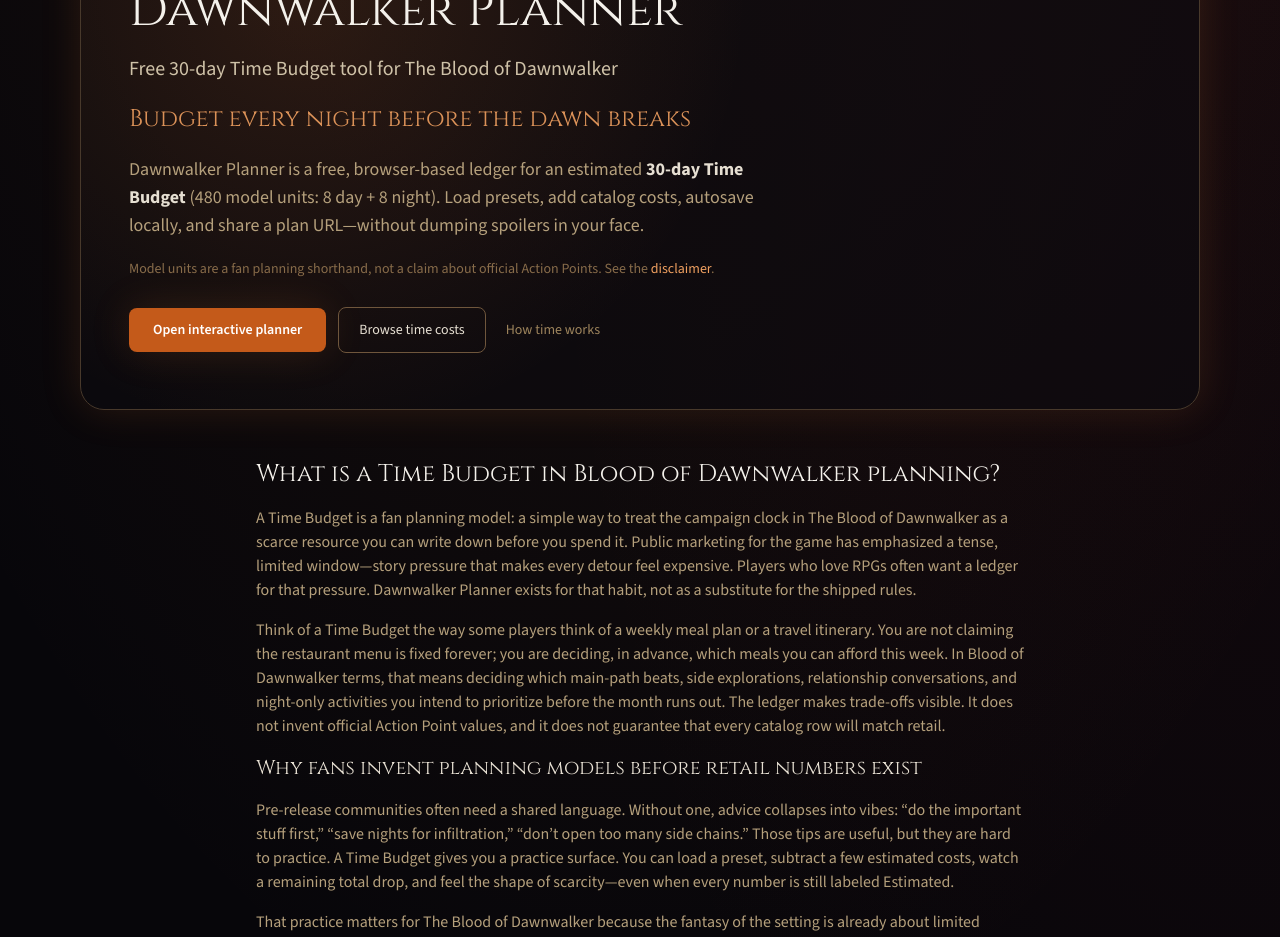
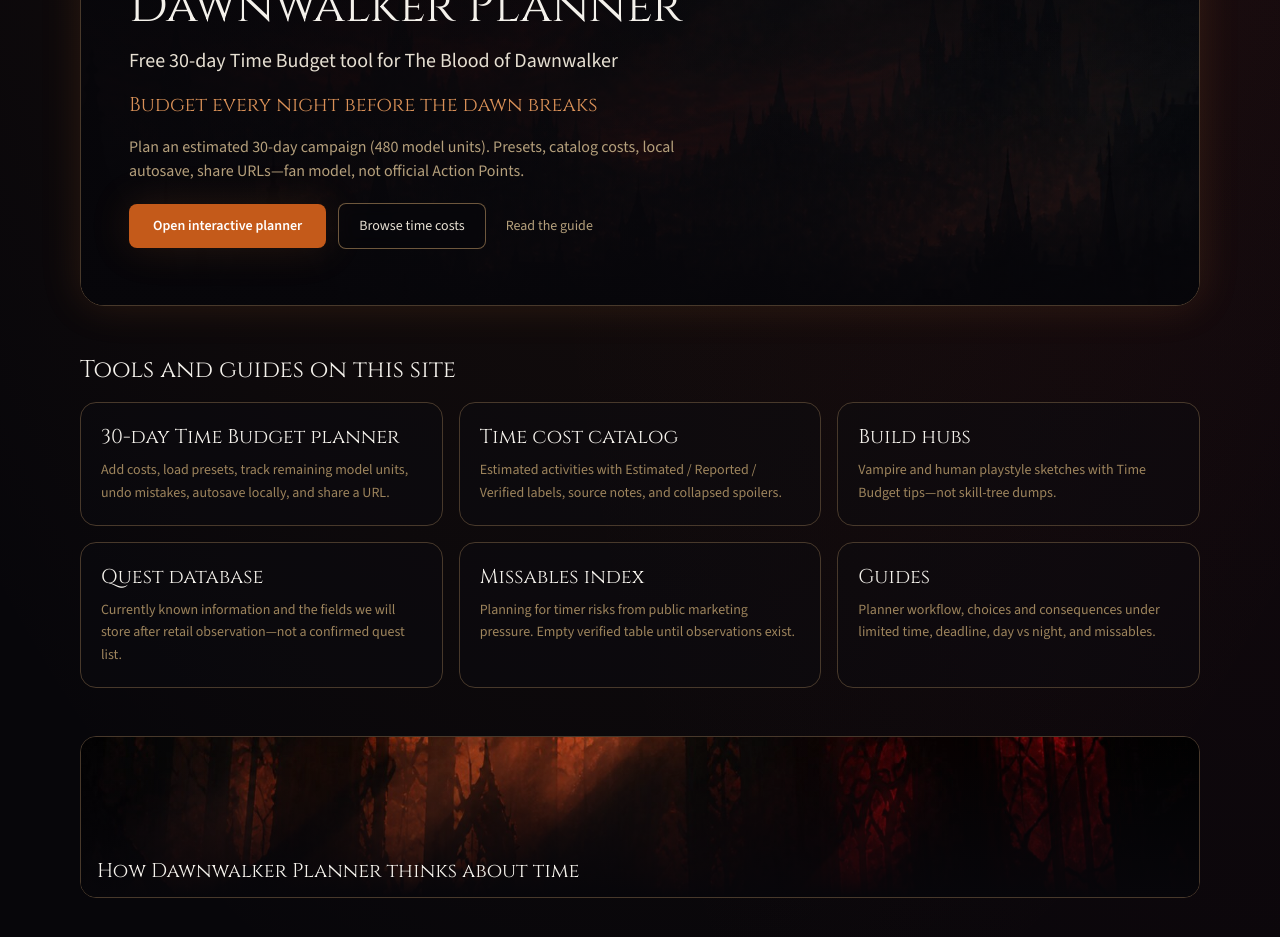
Before and after one commit to tumingguang-svg/dawnwalkerplanner, a Next.js app: page / in a window 1280 px wide. Shown: the part 260-1197 px from the top of the page. Built offline with nearby package versions, Linux system fonts and the light colour scheme; no server answers.

Commit message:
ui: homepage hero atmosphere art and shorter above-the-fold copy

```diff
--- a/src/app/page.tsx
+++ b/src/app/page.tsx
@@ -1,5 +1,6 @@
 import type { Metadata } from "next";
 import { pageMetadata } from "@/lib/seo";
+import Image from "next/image";
 import Link from "next/link";
 import { AP_CONFIG } from "@/data/apConfig";
 import { DataStatus } from "@/components/DataStatus";
@@ -55,9 +56,18 @@
         dangerouslySetInnerHTML={{ __html: JSON.stringify(jsonLd) }}
       />
 
-      <section className="relative overflow-hidden rounded-3xl border border-dusk-800 bg-night-900/60 px-6 py-12 shadow-glow md:px-12 md:py-14">
-        <div className="absolute inset-0 bg-[radial-gradient(circle_at_20%_20%,rgba(224,120,48,0.15),transparent_45%)]" />
-        <div className="relative max-w-2xl space-y-5">
+      <section className="relative overflow-hidden rounded-3xl border border-dusk-800 shadow-glow min-h-[22rem] md:min-h-[26rem]">
+        <Image
+          src="/hero-bg.jpg"
+          alt="Atmospheric gothic city silhouette under a crimson moon — original fan-site artwork, not official game art"
+          fill
+          priority
+          className="object-cover object-center"
+          sizes="(max-width: 1152px) 100vw, 1152px"
+        />
+        <div className="absolute inset-0 bg-gradient-to-r from-night-950/95 via-night-950/80 to-night-950/45" />
+        <div className="absolute inset-0 bg-gradient-to-t from-night-950/90 via-transparent to-night-950/40" />
+        <div className="relative max-w-2xl space-y-4 px-6 py-10 md:px-12 md:py-14">
           <div className="flex flex-wrap items-center gap-2">
             <p className="text-xs uppercase tracking-[0.25em] text-ember-400">
               Unofficial fan site
@@ -69,30 +79,18 @@
           <h1 className="font-display text-4xl leading-tight text-dusk-50 md:text-5xl">
             Dawnwalker Planner
           </h1>
-          <p className="text-lg text-dusk-200 md:text-xl">
+          <p className="text-lg text-dusk-100 md:text-xl">
             Free 30-day Time Budget tool for The Blood of Dawnwalker
           </p>
-          <p className="font-display text-xl text-ember-400/90 md:text-2xl">
+          <p className="font-display text-lg text-ember-400/90 md:text-xl">
             Budget every night before the dawn breaks
           </p>
-          <p className="text-lg text-dusk-300">
-            Dawnwalker Planner is a free, browser-based ledger for an estimated{" "}
-            <strong className="text-dusk-100">
-              {AP_CONFIG.totalDays}-day Time Budget
-            </strong>{" "}
-            ({AP_CONFIG.totalAp} model units: {AP_CONFIG.dayAp} day +{" "}
-            {AP_CONFIG.nightAp} night). Load presets, add catalog costs, autosave
-            locally, and share a plan URL—without dumping spoilers in your face.
+          <p className="text-sm text-dusk-300 md:text-base max-w-xl">
+            Plan an estimated {AP_CONFIG.totalDays}-day campaign ({AP_CONFIG.totalAp}{" "}
+            model units). Presets, catalog costs, local autosave, share URLs—fan
+            model, not official Action Points.
           </p>
-          <p className="text-sm text-dusk-500">
-            Model units are a fan planning shorthand, not a claim about official
-            Action Points. See the{" "}
-            <Link href="/disclaimer" className="text-ember-400 hover:underline">
-              disclaimer
-            </Link>
-            .
-          </p>
-          <div className="flex flex-wrap items-center gap-3 pt-2">
+          <div className="flex flex-wrap items-center gap-3 pt-1">
             <Link
               href="/planner"
               className="inline-flex min-h-11 items-center justify-center rounded-lg bg-ember-600 px-6 py-3 text-sm font-semibold text-white shadow-glow hover:bg-ember-500"
@@ -101,21 +99,88 @@
             </Link>
             <Link
               href="/time-costs"
-              className="inline-flex min-h-11 items-center justify-center rounded-lg border border-dusk-600 px-5 py-3 text-sm font-medium text-dusk-100 hover:border-ember-500"
+              className="inline-flex min-h-11 items-center justify-center rounded-lg border border-dusk-500/80 bg-night-950/50 px-5 py-3 text-sm font-medium text-dusk-100 backdrop-blur hover:border-ember-500"
             >
               Browse time costs
             </Link>
+            <a
+              href="#guide"
+              className="inline-flex min-h-11 items-center justify-center px-2 py-3 text-sm text-dusk-300 underline-offset-4 hover:text-ember-400 hover:underline"
+            >
+              Read the guide
+            </a>
+          </div>
+        </div>
+</section>
+
+      <section id="tools" className="space-y-4">
+        <h2 className="font-display text-2xl text-dusk-50">
+          Tools and guides on this site
+        </h2>
+        <div className="grid gap-4 sm:grid-cols-2 md:grid-cols-3">
+          {[
+            {
+              href: "/planner",
+              title: "30-day Time Budget planner",
+              body: "Add costs, load presets, track remaining model units, undo mistakes, autosave locally, and share a URL.",
+            },
+            {
+              href: "/time-costs",
+              title: "Time cost catalog",
+              body: "Estimated activities with Estimated / Reported / Verified labels, source notes, and collapsed spoilers.",
+            },
+            {
+              href: "/builds",
+              title: "Build hubs",
+              body: "Vampire and human playstyle sketches with Time Budget tips—not skill-tree dumps.",
+            },
+            {
+              href: "/quests",
+              title: "Quest database",
+              body: "Currently known information and the fields we will store after retail observation—not a confirmed quest list.",
+            },
+            {
+              href: "/missables",
+              title: "Missables index",
+              body: "Planning for timer risks from public marketing pressure. Empty verified table until observations exist.",
+            },
+            {
+              href: "/guides/how-to-plan-your-time",
+              title: "Guides",
+              body: "Planner workflow, choices and consequences under limited time, deadline, day vs night, and missables.",
+            },
+          ].map((card) => (
             <Link
-              href="/guides/how-time-works"
-              className="inline-flex min-h-11 items-center justify-center px-2 py-3 text-sm text-dusk-400 underline-offset-4 hover:text-ember-400 hover:underline"
+              key={card.href}
+              href={card.href}
+              className="card-surface group rounded-2xl p-5 transition-colors hover:border-ember-500/50"
             >
-              How time works
+              <h3 className="font-display text-xl text-dusk-50 group-hover:text-ember-400 transition-colors">
+                {card.title}
+              </h3>
+              <p className="mt-2 text-sm leading-relaxed text-dusk-400">
+                {card.body}
+              </p>
             </Link>
-          </div>
+          ))}
         </div>
       </section>
 
-      <article className="prose-invert mx-auto max-w-3xl space-y-10 text-dusk-300">
+      <div className="relative overflow-hidden rounded-2xl border border-dusk-800">
+        <Image
+          src="/section-ember.jpg"
+          alt="Abstract ember light through dark gothic arches — original fan-site artwork"
+          width={1200}
+          height={400}
+          className="h-32 w-full object-cover opacity-85 md:h-40"
+        />
+        <div className="absolute inset-0 bg-gradient-to-t from-night-950 via-night-950/50 to-transparent" />
+        <p className="absolute bottom-3 left-4 right-4 font-display text-lg text-dusk-50 md:text-xl">
+          How Dawnwalker Planner thinks about time
+        </p>
+      </div>
+
+      <article id="guide" className="prose-invert mx-auto max-w-3xl space-y-10 text-dusk-300">
         <section className="space-y-4">
           <h2 className="font-display text-2xl text-dusk-50">
             What is a Time Budget in Blood of Dawnwalker planning?
@@ -392,60 +457,7 @@
         </section>
       </article>
 
-      <section className="space-y-4">
-        <h2 className="font-display text-2xl text-dusk-50">
-          Tools and guides on this site
-        </h2>
-        <div className="grid gap-4 sm:grid-cols-2 md:grid-cols-3">
-          {[
-            {
-              href: "/planner",
-              title: "30-day Time Budget planner",
-              body: "Add costs, load presets, track remaining model units, undo mistakes, autosave locally, and share a URL.",
-            },
-            {
-              href: "/time-costs",
-              title: "Time cost catalog",
-              body: "Estimated activities with Estimated / Reported / Verified labels, source notes, and collapsed spoilers.",
-            },
-            {
-              href: "/builds",
-              title: "Build hubs",
-              body: "Vampire and human playstyle sketches with Time Budget tips—not skill-tree dumps.",
-            },
-            {
-              href: "/quests",
-              title: "Quest database",
-              body: "Currently known information and the fields we will store after retail observation—not a confirmed quest list.",
-            },
-            {
-              href: "/missables",
-              title: "Missables index",
-              body: "Planning for timer risks from public marketing pressure. Empty verified table until observations exist.",
-            },
-            {
-              href: "/guides/how-to-plan-your-time",
-              title: "Guides",
-              body: "Planner workflow, choices and consequences under limited time, deadline, day vs night, and missables.",
-            },
-          ].map((card) => (
-            <Link
-              key={card.href}
-              href={card.href}
-              className="card-surface group rounded-2xl p-5 transition-colors hover:border-ember-500/50"
-            >
-              <h3 className="font-display text-xl text-dusk-50 group-hover:text-ember-400 transition-colors">
-                {card.title}
-              </h3>
-              <p className="mt-2 text-sm leading-relaxed text-dusk-400">
-                {card.body}
-              </p>
-            </Link>
-          ))}
-        </div>
-      </section>
-
-      <section className="rounded-2xl border border-dusk-800/80 bg-night-950/50 p-5 sm:p-6 text-sm text-dusk-400">
+      <section id="before-you-play" className="rounded-2xl border border-dusk-800/80 bg-night-950/50 p-5 sm:p-6 text-sm text-dusk-400">
         <h2 className="font-display text-lg text-dusk-200">Before you play</h2>
         <ul className="mt-3 list-disc space-y-1.5 pl-5">
           <li>This site is not affiliated with Rebel Wolves or Bandai Namco.</li>
```
Also changed, not shown: public/hero-bg.jpg (added), public/section-ember.jpg (added).
